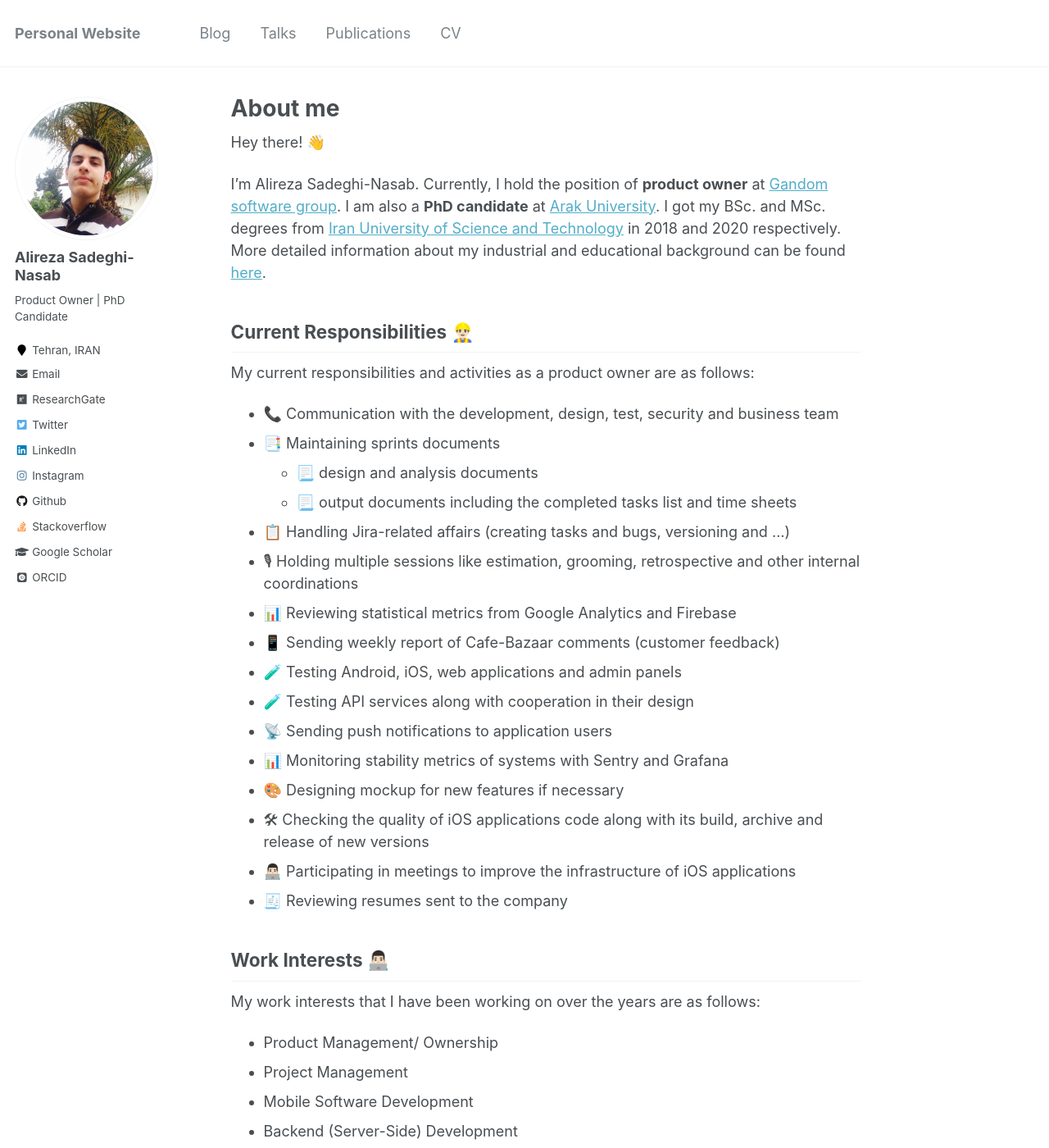
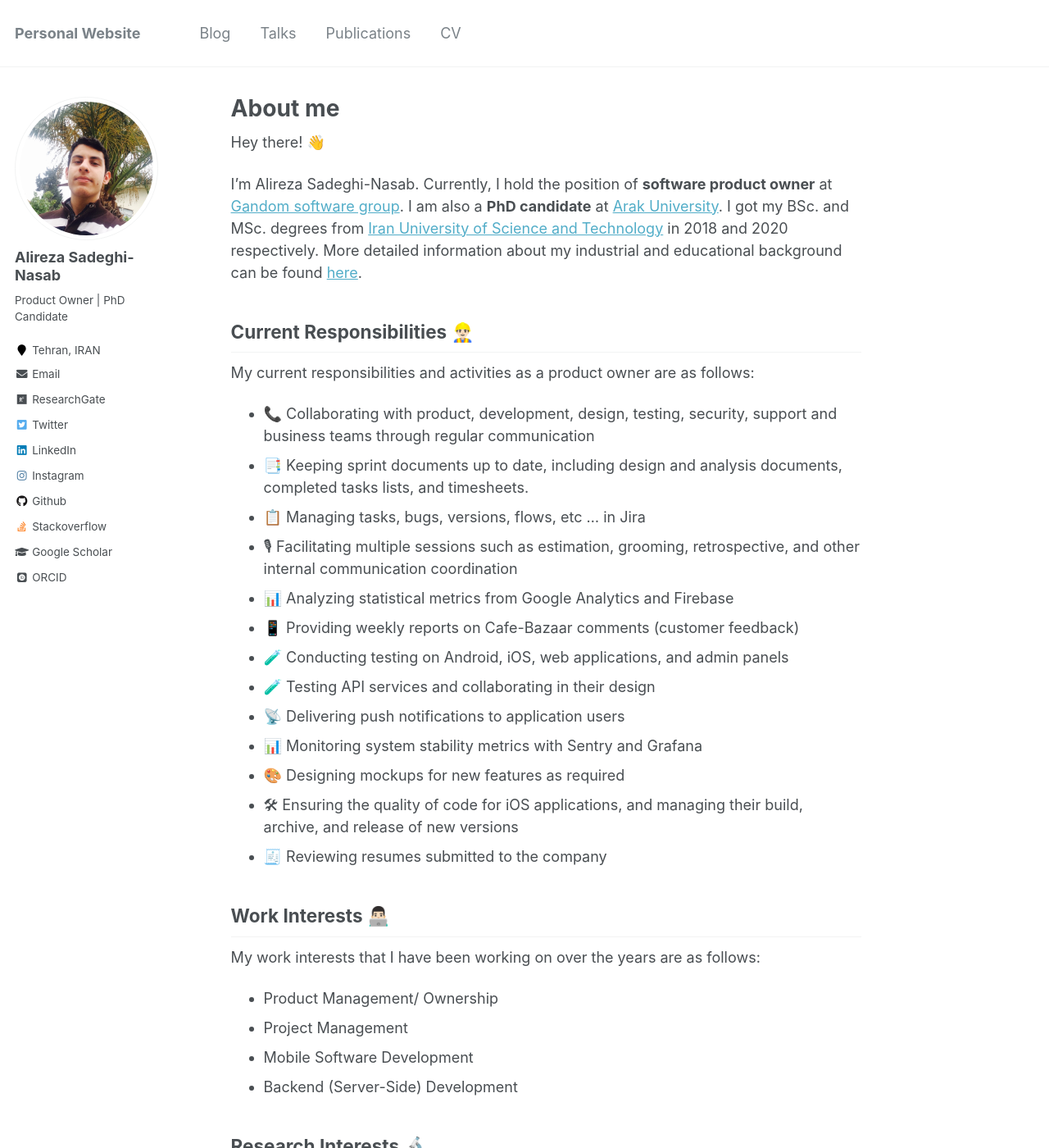
Before and after one commit to AlirezaSN/AlirezaSN.github.io, a Jekyll site: the page built from _pages/about.md, in a window 1280 px wide and 1400 px high. Shown: the whole window at 82% size. Built offline with Jekyll 4.4.1, drawn with Linux system fonts in a browser that asks for light colours; some web fonts are replaced.

Commit message:
add some changes for resume

```diff
--- a/_pages/about.md
+++ b/_pages/about.md
@@ -10,28 +10,25 @@ redirect_from:
 
 Hey there! 👋
 
-I'm Alireza Sadeghi-Nasab. Currently, I hold the position of **product owner** at [Gandom software group](http://gandom.co). I am also a **PhD candidate** at [Arak University](http://araku.ac.ir). I got my BSc. and MSc. degrees from [Iran University of Science and Technology](http://www.iust.ac.ir) in 2018 and 2020 respectively.  More detailed information about my industrial and educational background can be found [here](https://alirezasn.ir/cv/).
+I'm Alireza Sadeghi-Nasab. Currently, I hold the position of **software product owner** at [Gandom software group](http://gandom.co). I am also a **PhD candidate** at [Arak University](http://araku.ac.ir). I got my BSc. and MSc. degrees from [Iran University of Science and Technology](http://www.iust.ac.ir) in 2018 and 2020 respectively.  More detailed information about my industrial and educational background can be found [here](https://alirezasn.ir/cv/).
 
 ## Current Responsibilities 👷🏻‍♂️
 
 My current responsibilities and activities as a product owner are as follows:
 
-* 📞 Communication with the development, design, test, security and business team
-* 📑 Maintaining sprints documents
-  * 📃 design and analysis documents
-  * 📃 output documents including the completed tasks list and time sheets
-* 📋 Handling Jira-related affairs (creating tasks and bugs, versioning and …)
-* 🎙 Holding multiple sessions like estimation, grooming, retrospective and other internal coordinations
-* 📊 Reviewing statistical metrics from Google Analytics and Firebase
-* 📱 Sending weekly report of Cafe-Bazaar comments (customer feedback)
-* 🧪 Testing Android, iOS, web applications and admin panels
-* 🧪 Testing API services along with cooperation in their design
-* 📡 Sending push notifications to application users
-* 📊 Monitoring stability metrics of systems with Sentry and Grafana
-* 🎨 Designing mockup for new features if necessary
-* 🛠 Checking the quality of iOS applications code along with its build, archive and release of new versions
-* 👨🏻‍💻 Participating in meetings to improve the infrastructure of iOS applications
-* 🧾 Reviewing resumes sent to the company
+* 📞 Collaborating with product, development, design, testing, security, support and business teams through regular communication
+* 📑 Keeping sprint documents up to date, including design and analysis documents, completed tasks lists, and timesheets.
+* 📋 Managing tasks, bugs, versions, flows, etc ... in Jira
+* 🎙 Facilitating multiple sessions such as estimation, grooming, retrospective, and other internal communication coordination
+* 📊 Analyzing statistical metrics from Google Analytics and Firebase
+* 📱 Providing weekly reports on Cafe-Bazaar comments (customer feedback)
+* 🧪 Conducting testing on Android, iOS, web applications, and admin panels
+* 🧪 Testing API services and collaborating in their design
+* 📡 Delivering push notifications to application users
+* 📊 Monitoring system stability metrics with Sentry and Grafana
+* 🎨 Designing mockups for new features as required
+* 🛠 Ensuring the quality of code for iOS applications, and managing their build, archive, and release of new versions
+* 🧾 Reviewing resumes submitted to the company
 
 ## Work Interests 👨🏻‍💻
 
```
Also changed, not shown: _pages/cv.md (+2 -2 lines), 3 other files.
